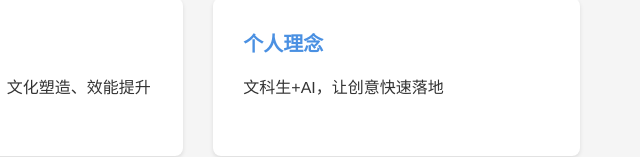
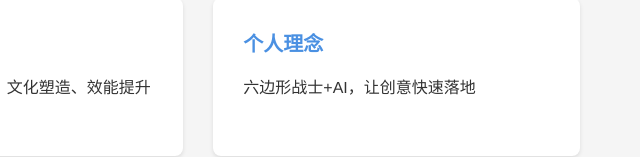
Before and after one commit to ZJY-1118/ZJY-1118-potato.github.io, a plain HTML site: page index.html in a window 1280 px wide. Shown: the part 655-812 px from the top of the page, 640-1280 px from the left. Drawn offline with Linux system fonts and the light colour scheme.

Commit message:
Update index.html

```diff
--- a/index.html
+++ b/index.html
@@ -57,7 +57,7 @@
                 </div>
                 <div class="about-item">
                     <h3>个人理念</h3>
-                    <p>文科生+AI，让创意快速落地</p>
+                    <p>六边形战士+AI，让创意快速落地</p>
                 </div>
             </div>
         </div>
```
